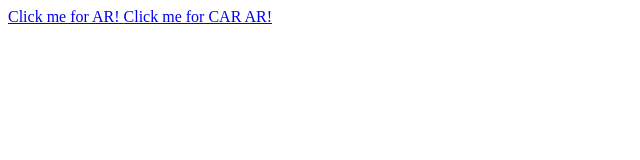
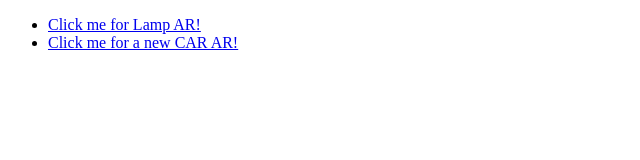
Before and after one commit to mohammedmulazada/ar-object-projection, a plain HTML site: page index.html in a window 1280 px wide. Shown: the whole page, without its empty margins (0-640 px from the left). Drawn offline with Linux system fonts and the light colour scheme.

Commit message:
refactor

```diff
--- a/index.html
+++ b/index.html
@@ -1,23 +1,22 @@
 <!DOCTYPE html>
 <html>
-
-<head>
+  <head>
     <meta charset="utf-8" />
     <meta http-equiv="X-UA-Compatible" content="IE=edge" />
     <title>Apple Reality</title>
+  </head>
 
-</head>
+  <body>
+    <ul>
+      <li>
+        <a rel="ar" href="./lamp.reality"> Click me for Lamp AR! </a>
+      </li>
 
-<body>
-    <div>
-        <a rel="ar" href="./lamp.reality">
-            Click me for AR!
+      <li>
+        <a rel="ar" href="./source/Nissan_Skyline_GT-R_R34_V-Spec.usdz">
+          Click me for a new CAR AR!
         </a>
-
-        <a rel="ar" href="./source/Nissan_Skyline_GT-R_R34_V-Spec.usdz">
-            Click me for CAR AR!
-        </a>
-    </div>
-</body>
-
+      </li>
+    </ul>
+  </body>
 </html>
```
